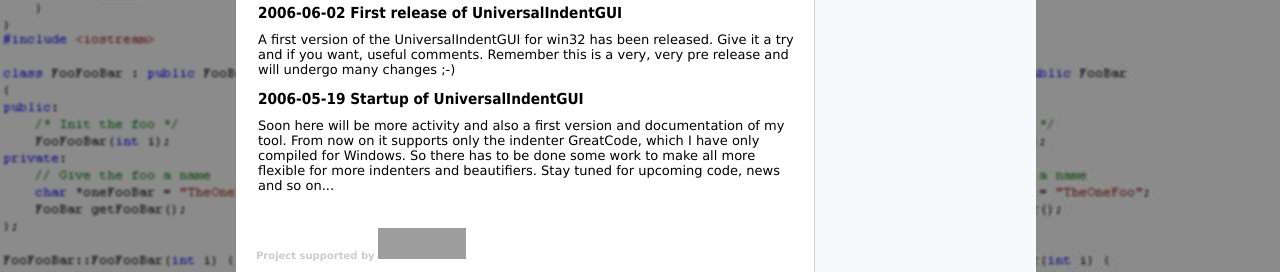
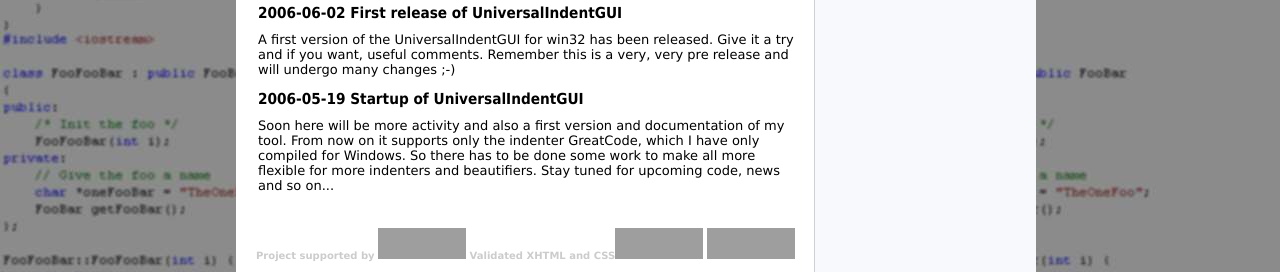
Before and after one commit to yuhaoth/univsalindent, a PHP site: page / in a window 1280 px wide. Shown: the part 3848-4120 px from the top of the page. Run offline with PHP 8.4, Linux system fonts and the light colour scheme; grey boxes are pictures that could not be loaded.

Commit message:
Made the XHTML code w3c compliant and added validated code icons.

```diff
--- a/website/development.php
+++ b/website/development.php
@@ -1,6 +1,6 @@
 <!DOCTYPE html PUBLIC "-//W3C//DTD XHTML 1.0 Transitional//EN"
 "http://www.w3.org/TR/xhtml1/DTD/xhtml1-transitional.dtd">
-<html>
+<html xmlns="http://www.w3.org/1999/xhtml" xml:lang="en" lang="en">
 <?php
 include("htmlhead.html");
 ?>
--- a/website/features.php
+++ b/website/features.php
@@ -1,6 +1,6 @@
 <!DOCTYPE html PUBLIC "-//W3C//DTD XHTML 1.0 Transitional//EN"
 "http://www.w3.org/TR/xhtml1/DTD/xhtml1-transitional.dtd">
-<html>
+<html xmlns="http://www.w3.org/1999/xhtml" xml:lang="en" lang="en">
 <?php
 include("htmlhead.html");
 ?>
--- a/website/index.php
+++ b/website/index.php
@@ -1,6 +1,6 @@
 <!DOCTYPE html PUBLIC "-//W3C//DTD XHTML 1.0 Transitional//EN"
 "http://www.w3.org/TR/xhtml1/DTD/xhtml1-transitional.dtd">
-<html>
+<html xmlns="http://www.w3.org/1999/xhtml" xml:lang="en" lang="en">
 <?php
 include("htmlhead.html");
 ?>
--- a/website/screenshots.php
+++ b/website/screenshots.php
@@ -1,6 +1,6 @@
 <!DOCTYPE html PUBLIC "-//W3C//DTD XHTML 1.0 Transitional//EN"
 "http://www.w3.org/TR/xhtml1/DTD/xhtml1-transitional.dtd">
-<html>
+<html xmlns="http://www.w3.org/1999/xhtml" xml:lang="en" lang="en">
 <?php
 include("htmlhead.html");
 ?>
--- a/website/sidebar_footer.html
+++ b/website/sidebar_footer.html
@@ -33,5 +33,9 @@
 			</div>
 
 			<div id="footer">
-				<p>Project supported by <a href="http://sourceforge.net"><img src="http://sflogo.sourceforge.net/sflogo.php?group_id=167482&amp;amp;type=1" width="88" height="31" border="0" alt="SourceForge.net Logo" /></a></p>
+				<p>
+                    Project supported by <a href="http://sourceforge.net"><img src="http://sflogo.sourceforge.net/sflogo.php?group_id=167482&amp;amp;type=1" width="88" height="31" border="0" alt="SourceForge.net Logo" /></a>
+                    Validated XHTML and CSS<a href="http://validator.w3.org/check?uri=referer"><img src="http://www.w3.org/Icons/valid-xhtml10" alt="Valid XHTML 1.0 Transitional" height="31" width="88" /></a>
+                    <a href="http://jigsaw.w3.org/css-validator/"><img style="border:0;width:88px;height:31px" src="http://jigsaw.w3.org/css-validator/images/vcss" alt="Valid CSS!" /></a>
+                </p>
 			</div>
```
